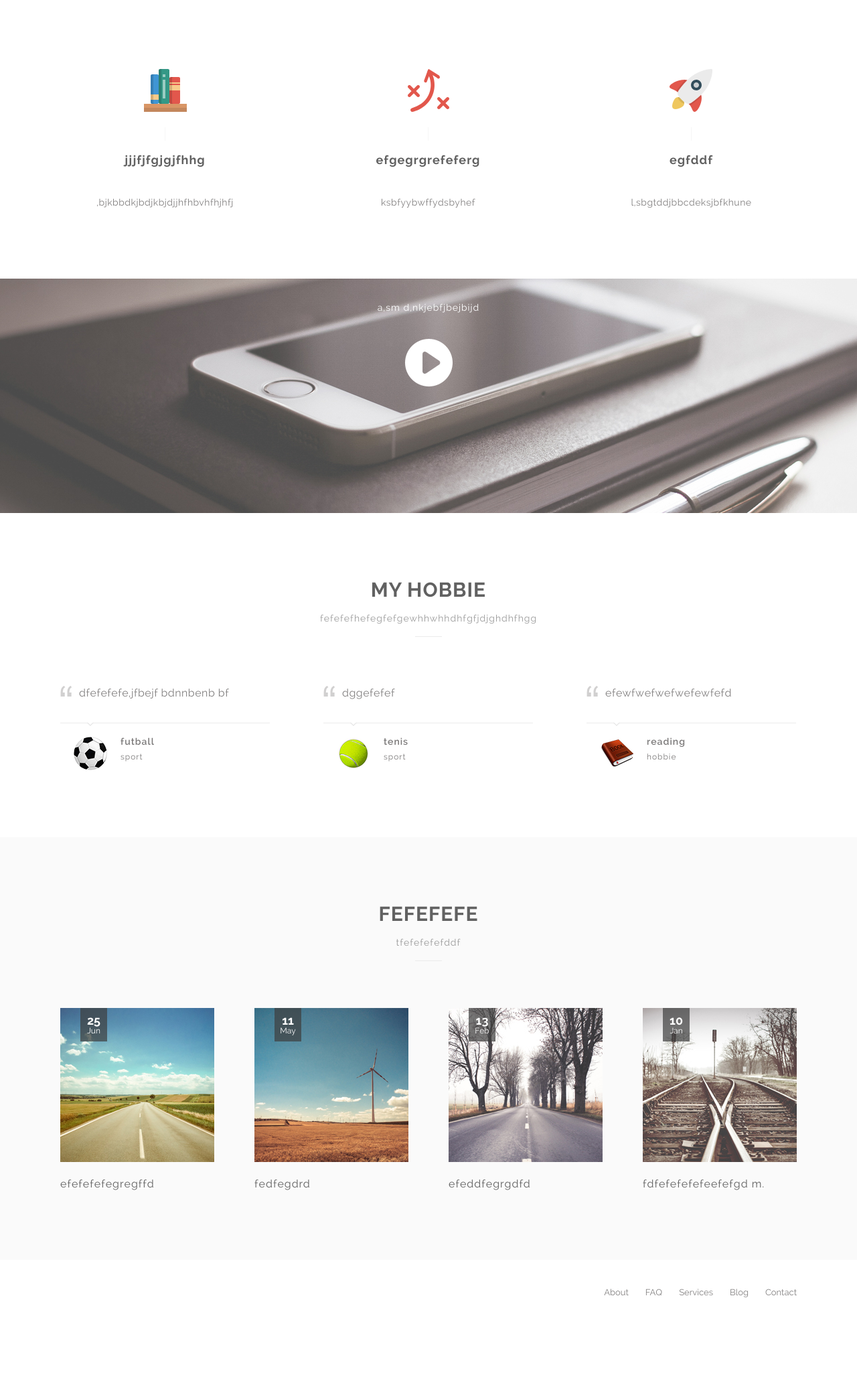
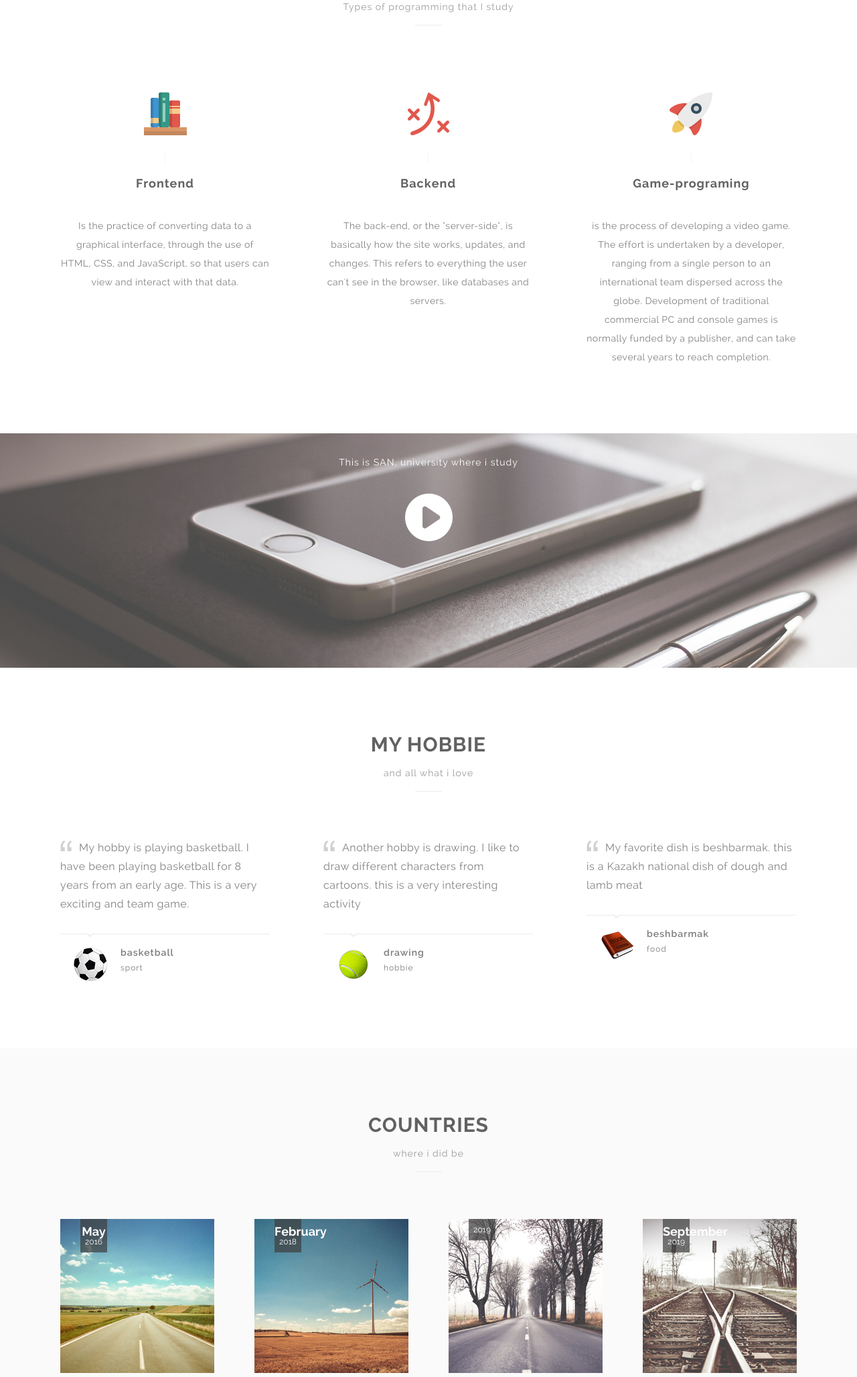
Before and after one commit to Khaji070/Khaji070.github.io, a plain HTML site: page sublime/index.html in a window 1280 px wide. Shown: the part 687-2743 px from the top of the page at 67% size. Before the commit the page ends 2659 px from the top, so only its background shows below. Drawn offline with Linux system fonts and the light colour scheme; a script that the page names is missing.

Commit message:
Update index.html

```diff
--- a/sublime/index.html
+++ b/sublime/index.html
@@ -23,7 +23,6 @@
 
 	<section class="billboard light">
 		<header class="wrapper light">
-			<a href="#"><img class="logo" src="img/logo_light.png" alt=""/></a>
 			<nav>
 				<ul>
 					<li><a href="">About me</a></li>
@@ -35,33 +34,43 @@
 		</header>
 
 		<div class="caption light animated wow fadeInDown clearfix">
-			<h1>dgfgfhdjfgfh</h1>
-			<p>dfnbfhfjfjdhdbbfff</p>
+			<h1>Hello! I'm Aitbayev Khajimurat.</h1>
+			<p>And i'am glad to see you on the page of my resume.</p>
 			<hr>
 		</div>
 		<div class="shadow"></div>
-	</section><!--  End billboard  -->
+	</section>
 
 
 	<section class="services wrapper">
+		<div class="title animated wow fadeIn">
+			<h3>Types of programming that I study</h3>
+			<hr class="separator"/>
+		</div>
 		<ul class="clearfix">
 			<li class="animated wow fadeInDown">
 				<img class="icon" src="img/icon1.png" alt=""/>
 				<span class="separator"></span>
-				<h2>jjjfjfgjgjfhhg</h2>
-				<p>,bjkbbdkjbdjkbjdjjhfhbvhfhjhfj</p>
+				<h2>Frontend</h2>
+				<p>Is the practice of converting data to a graphical interface,
+					through the use of HTML, CSS, and JavaScript, so that users can view and interact with
+					that data.</p>
 			</li>
 			<li class="animated wow fadeInDown"  data-wow-delay=".2s">
 				<img class="icon" src="img/icon2.png" alt=""/>
 				<span class="separator"></span>
-				<h2>efgegrgrefeferg</h2>
-				<p>ksbfyybwffydsbyhef</p>
+				<h2>Backend</h2>
+				<p>The back-end, or the "server-side", is basically how the site works, updates, and changes.
+					This refers to everything the user can't see in the browser, like databases and servers. </p>
 			</li>
 			<li class="animated wow fadeInDown"  data-wow-delay=".4s">
 				<img class="icon" src="img/icon3.png" alt=""/>
 				<span class="separator"></span>
-				<h2>egfddf</h2>
-				<p>l,sbgtddjbbcdeksjbfkhune</p>
+				<h2>Game-programing</h2>
+				<p>is the process of developing a video game. The effort is undertaken by a developer,
+					ranging from a single person to an international team dispersed across the globe.
+					Development of traditional commercial PC and console games is normally funded by a publisher,
+					and can take several years to reach completion. </p>
 			</li>
 		</ul>
 	</section><!--  End services  -->
@@ -69,52 +78,55 @@
 
 	<section class="video">
 		<img src="img/video_logo.png" alt="" class="video_logo animated wow fadeInDown"/>
-		<h3 class="animated wow fadeInDown">a,sm d,nkjebfjbejbijd</h3>
-		<a href="http://www.youtube.com/embed/cBJyo0tgLnw" id="play_btn" class="fancybox animated wow flipInX" data-wow-duration="2s"></a>
-	</section><!--  End video  -->
+		<h3 class="animated wow fadeInDown">This is SAN, university where i study</h3>
+		<a href="https://youtu.be/37nHj8Yjedo" id="play_btn" class="fancybox animated wow flipInX" data-wow-duration="2s"></a>
+	</section>
 
 
 	<section class="testimonials wrapper">
 		<div class="title animated wow fadeIn">
-			<h2>my hobbie</h2>
-			<h3>fefefefhefegfefgewhhwhhdhfgfjdjghdhfhgg</h3>
+			<h2>My hobbie</h2>
+			<h3>and all what i love</h3>
 			<hr class="separator"/>
 		</div>
 
 		<ul class="clearfix">
 			<li class="animated wow fadeInDown">
-				<p><img src="img/quotes.png" alt="" class="quotes"/>dfefefefe,jfbejf bdnnbenb bf
+				<p><img src="img/quotes.png" alt="" class="quotes"/>My hobby is playing basketball.
+				I have been playing basketball for 8 years from an early age. This is a very exciting and team game.
 				<span class="triangle"></span>
 				</p>
 				<div class="client">
 					<img src="img/client1.jpg" class="avatar"/>
 					<div class="client_details">
-						<h4>futball</h4>
+						<h4>basketball</h4>
 						<h5>sport</h5>
 					</div>
 				</div>
 			</li>
 			<li class="animated wow fadeInDown"  data-wow-delay=".2s">
-				<p><img src="img/quotes.png" alt="" class="quotes"/>dggefefef
+				<p><img src="img/quotes.png" alt="" class="quotes"/>Another hobby is drawing.
+					I like to draw different characters from cartoons. this is a very interesting activity
 				<span class="triangle"></span>
 				</p>
 				<div class="client">
 					<img src="img/client2.jpg" class="avatar"/>
 					<div class="client_details">
-						<h4>tenis</h4>
-						<h5>sport</h5>
+						<h4>drawing</h4>
+						<h5>hobbie</h5>
 					</div>
 				</div>
 			</li>
 			<li class="animated wow fadeInDown"  data-wow-delay=".4s">
-				<p><img src="img/quotes.png" alt="" class="quotes"/>efewfwefwefwefewfefd
+				<p><img src="img/quotes.png" alt="" class="quotes"/>My favorite dish is beshbarmak.
+					this is a Kazakh national dish of dough and lamb meat
 				<span class="triangle"></span>
 				</p>
 				<div class="client">
 					<img src="img/client3.jpg" class="avatar"/>
 					<div class="client_details">
-						<h4>reading</h4>
-						<h5>hobbie</h5>
+						<h4>beshbarmak</h4>
+						<h5>food</h5>
 					</div>
 				</div>
 			</li>
@@ -125,8 +137,8 @@
 	<section class="blog_posts">
 		<div class="wrapper">
 			<div class="title animated wow fadeIn">
-				<h2>fefefefe</h2>
-				<h3>tfefefefefddf</h3>
+				<h2>Countries</h2>
+				<h3>where i did be</h3>
 				<hr class="separator"/>
 			</div>
 
@@ -134,60 +146,57 @@
 				<li class="animated wow fadeInDown">
 					<div class="media">
 						<div class="date">
-							<span class="day">25</span>
-							<span class="month">Jun</span>
+							<span class="day">May</span>
+							<span class="month">2016</span>
 						</div>
 						<a href="#">
 							<img src="img/blog_post1.jpg" alt=""/>
 						</a>
 					</div>
 					<a href="#">
-						<h1>efefefefegregffd</h1>
+						<h1>Russia</h1>
 					</a>
 				</li>
 
 				<li class="animated wow fadeInDown" data-wow-delay=".2s">
 					<div class="media">
 						<div class="date">
-							<span class="day">11</span>
-							<span class="month">May</span>
+							<span class="day">February</span>
+							<span class="month">2018</span>
 						</div>
 						<a href="#">
 							<img src="img/blog_post2.jpg" alt=""/>
 						</a>
 					</div>
-					<a href="#">
-						<h1>fedfegdrd</h1>
+					<a href="#"><h1>Czech Republic</h1>
 					</a>
 				</li>
 
 				<li class="animated wow fadeInDown" data-wow-delay=".4s">
 					<div class="media">
 						<div class="date">
-							<span class="day">13</span>
-							<span class="month">Feb</span>
+							<span class="day"September></span>
+							<span class="month">2019</span>
 						</div>
 						<a href="#">
 							<img src="img/blog_post3.jpg" alt=""/>
 						</a>
 					</div>
-					<a href="#">
-						<h1>efeddfegrgdfd</h1>
+					<a href="#"><h1>Austria</h1>
 					</a>
 				</li>
 
 				<li class="animated wow fadeInDown" data-wow-delay=".6s">
 					<div class="media">
 						<div class="date">
-							<span class="day">10</span>
-							<span class="month">Jan</span>
+							<span class="day">September</span>
+							<span class="month">2019</span>
 						</div>
 						<a href="#">
 							<img src="img/blog_post4.jpg" alt=""/>
 						</a>
 					</div>
-					<a href="#"><h1>fdfefefefefeefefgd
-					m.</h1>
+					<a href="#"><h1>Latvia</h1>
 				</a>
 				</li>
 			</ul>
```
